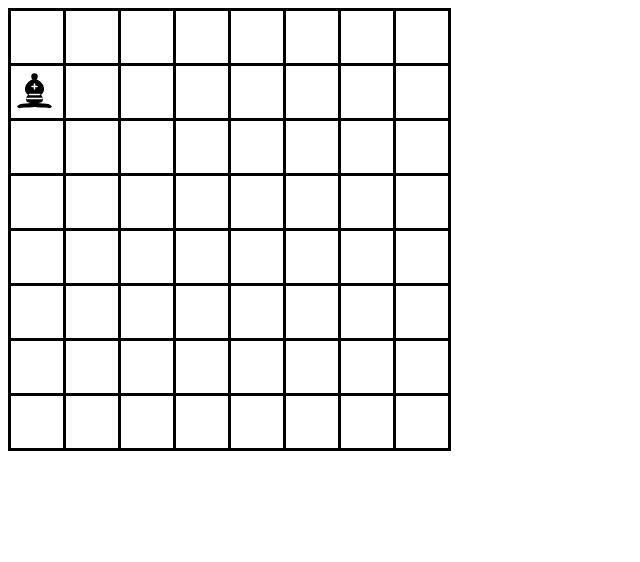
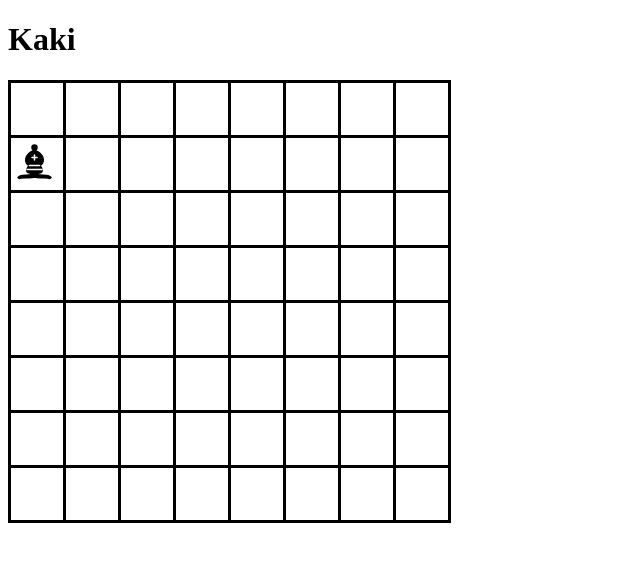
Before and after one commit to sektor338/chessboard9ab, a plain HTML site: page index.html in a window 1280 px wide. Shown: the whole page, without its empty margins (0-640 px from the left). Drawn offline with Linux system fonts and the light colour scheme.

Commit message:
Updated index.html
Added a h1 tag

```diff
--- a/index.html
+++ b/index.html
@@ -12,7 +12,7 @@
 
 
 <table id='sakktabla' cellspacing=0>
-
+<h1>Kaki</h1>
     <tr>
         <td></td>
         <td></td>
```
